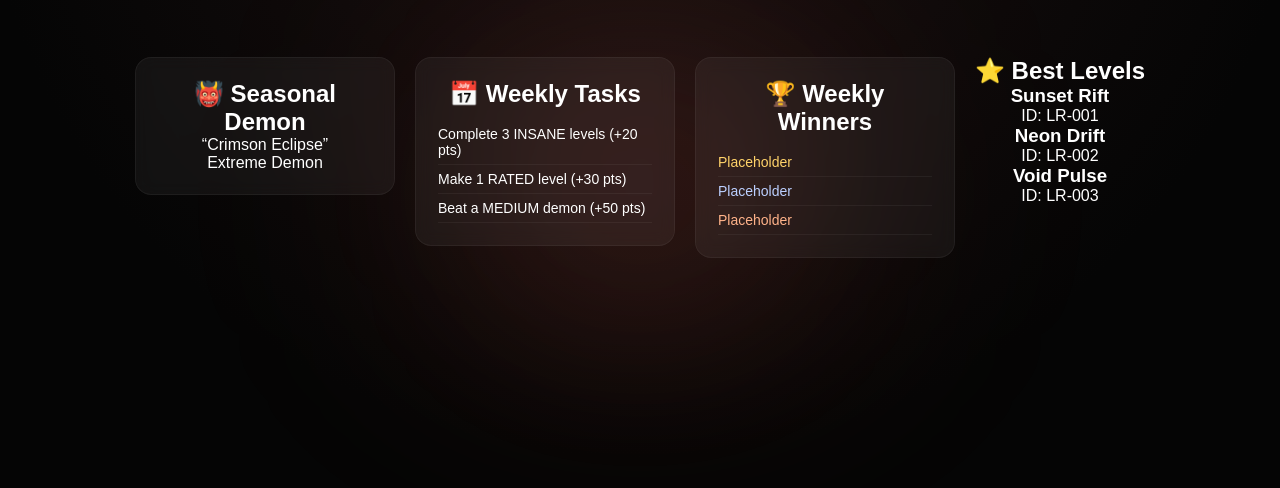
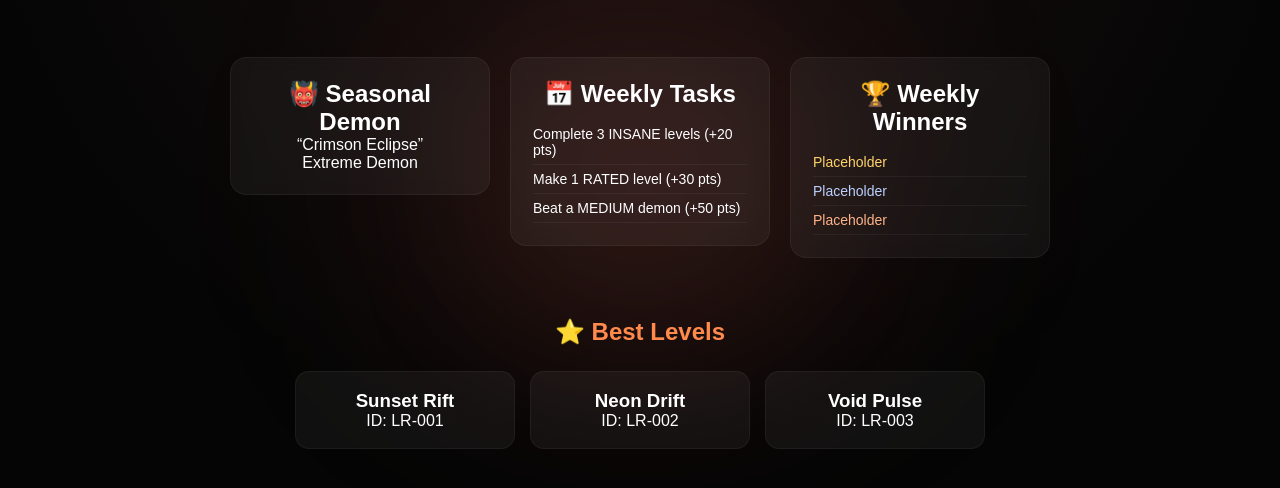
Before and after one commit to Heraij/NPS, a plain HTML site: page index.html in a window 1280 px wide. Shown: the part 208-696 px from the top of the page. Drawn offline with Linux system fonts and the light colour scheme.

Commit message:
Update style.css

```diff
--- a/style.css
+++ b/style.css
@@ -497,3 +497,88 @@ body {
 
   }
 }
+/* =========================
+   BEST LEVELS CAROUSEL
+========================= */
+
+.carousel {
+
+  margin-top: 40px;
+
+  text-align: center;
+}
+
+.carousel h2 {
+
+  margin-bottom: 15px;
+
+  color: var(--sunset, #ff8a4c);
+}
+
+/* ========================= */
+
+.carousel-track {
+
+  display: flex;
+
+  gap: 15px;
+
+  overflow-x: auto;
+
+  padding: 10px 20px;
+
+  scroll-snap-type: x mandatory;
+}
+
+/* ========================= */
+
+.carousel-card {
+
+  min-width: 220px;
+
+  padding: 18px;
+
+  border-radius: 14px;
+
+  background:
+    rgba(255,255,255,0.05);
+
+  border:
+    1px solid rgba(255,255,255,0.05);
+
+  scroll-snap-align: center;
+
+  transition: 0.2s;
+}
+
+.carousel-card:hover {
+
+  transform:
+    translateY(-3px);
+
+  border:
+    1px solid rgba(255,140,80,0.2);
+}
+/* =========================
+   UNIFIED GRID SYSTEM FIX
+========================= */
+
+.grid {
+
+  display: grid;
+
+  grid-template-columns: repeat(auto-fit, minmax(240px, 1fr));
+
+  gap: 20px;
+
+  padding: 20px;
+
+  justify-items: center;
+}
+
+/* ensures cards don’t stretch weirdly */
+.card {
+
+  width: 100%;
+  max-width: 260px;
+}
```
